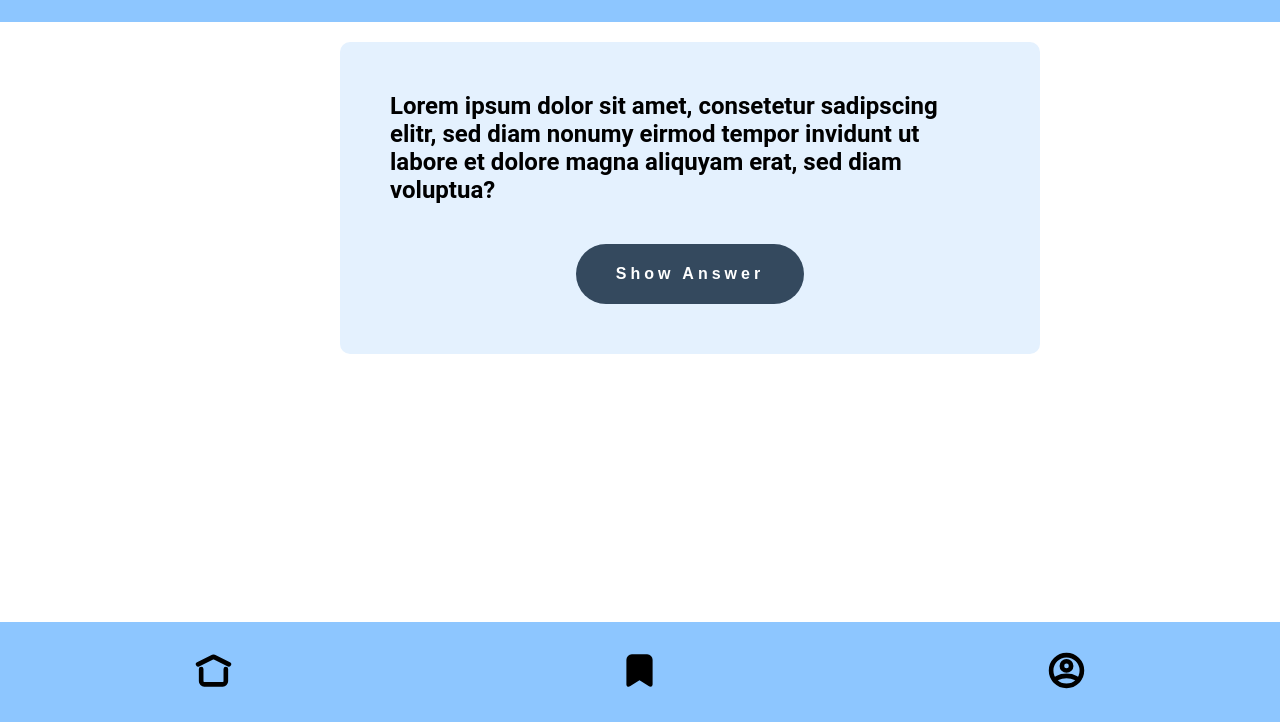
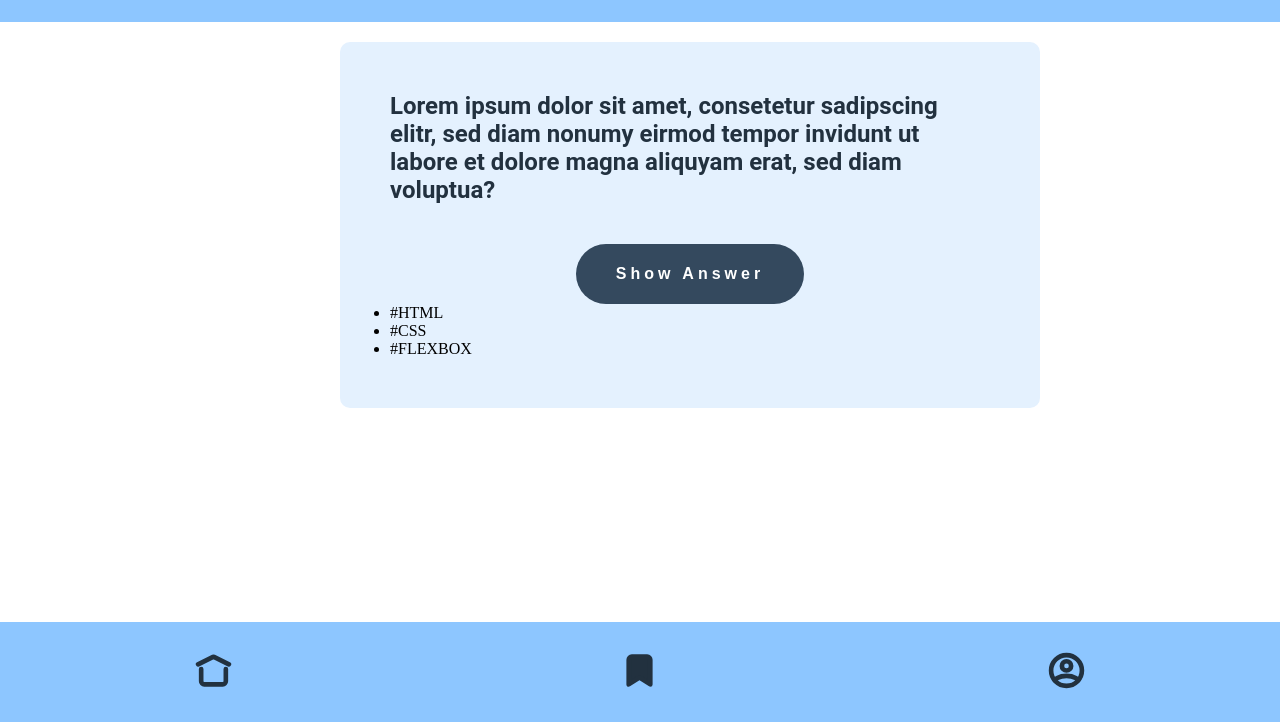
Before and after one commit to levinthiel/QuizApp, a plain HTML site: page index.html in a window 1280 px wide. Shown: the part 78-800 px from the top of the page. Drawn offline with Linux system fonts and the light colour scheme.

Commit message:
categories added and details

```diff
--- a/index.html
+++ b/index.html
@@ -20,6 +20,13 @@
             erat, sed diam voluptua?
           </p>
           <button>Show Answer</button>
+          <section class="categories">
+            <ul>
+              <li>#HTML</li>
+              <li>#CSS</li>
+              <li>#FLEXBOX</li>
+            </ul>
+          </section>
         </article>
       </section>
     </main>
@@ -32,18 +39,18 @@
           stroke-width="3"
           fill="none"
           xmlns="http://www.w3.org/2000/svg"
-          color="#000000"
+          color="#22313f"
         >
           <path
             d="M2 8L11.7317 3.13416C11.9006 3.04971 12.0994 3.0497 12.2683 3.13416L22 8"
-            stroke="#000000"
+            stroke="#22313f"
             stroke-width="3"
             stroke-linecap="round"
             stroke-linejoin="round"
           ></path>
           <path
             d="M20 11V19C20 20.1046 19.1046 21 18 21H6C4.89543 21 4 20.1046 4 19V11"
-            stroke="#000000"
+            stroke="#22313f"
             stroke-width="3"
             stroke-linecap="round"
             stroke-linejoin="round"
@@ -56,13 +63,13 @@
           viewBox="0 0 24 24"
           fill="none"
           xmlns="http://www.w3.org/2000/svg"
-          color="#000000"
+          color="#22313f"
           stroke-width="3"
         >
           <path
             d="M5 21V5C5 3.89543 5.89543 3 7 3H17C18.1046 3 19 3.89543 19 5V21L13.0815 17.1953C12.4227 16.7717 11.5773 16.7717 10.9185 17.1953L5 21Z"
-            fill="#000000"
-            stroke="#000000"
+            fill="#22313f"
+            stroke="#22313f"
             stroke-width="3"
             stroke-linecap="round"
             stroke-linejoin="round"
@@ -76,25 +83,25 @@
           viewBox="0 0 24 24"
           fill="none"
           xmlns="http://www.w3.org/2000/svg"
-          color="#000000"
+          color="#22313f"
         >
           <path
             d="M12 2C6.47715 2 2 6.47715 2 12C2 17.5228 6.47715 22 12 22C17.5228 22 22 17.5228 22 12C22 6.47715 17.5228 2 12 2Z"
-            stroke="#000000"
+            stroke="#22313f"
             stroke-width="3"
             stroke-linecap="round"
             stroke-linejoin="round"
           ></path>
           <path
             d="M4.271 18.3457C4.271 18.3457 6.50002 15.5 12 15.5C17.5 15.5 19.7291 18.3457 19.7291 18.3457"
-            stroke="#000000"
+            stroke="#22313f"
             stroke-width="3"
             stroke-linecap="round"
             stroke-linejoin="round"
           ></path>
           <path
             d="M12 12C13.6569 12 15 10.6569 15 9C15 7.34315 13.6569 6 12 6C10.3431 6 9 7.34315 9 9C9 10.6569 10.3431 12 12 12Z"
-            stroke="#000000"
+            stroke="#22313f"
             stroke-width="3"
             stroke-linecap="round"
             stroke-linejoin="round"
--- a/style.css
+++ b/style.css
@@ -32,6 +32,7 @@ header {
   font-family: roboto, arial, sans-serif;
   font-weight: bold;
   font-size: 1.5rem;
+  color: #22313f;
 }
 button {
   display: block;
@@ -46,6 +47,11 @@ button {
   font-size: 1rem;
   font-family: sans-serif;
   letter-spacing: 4px;
+  cursor: pointer;
+  transition: all 0.53s;
+}
+button:hover {
+  background-color: #22313f;
 }
 nav {
   width: 100%;
@@ -59,3 +65,7 @@ nav {
   fill: #22313f;
   bottom: 0;
 }
+nav a,
+nav a svg {
+  color: #22313f;
+}
```
